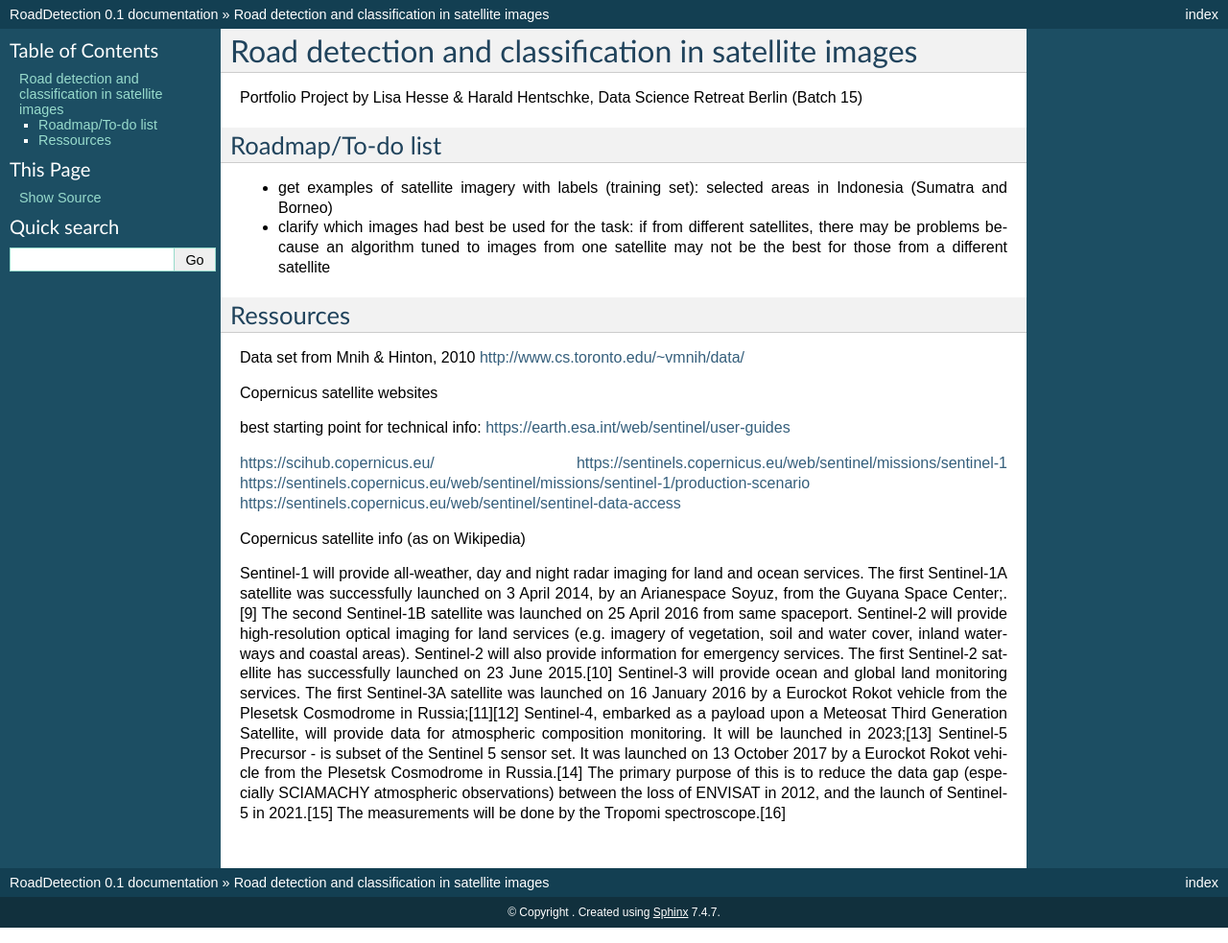
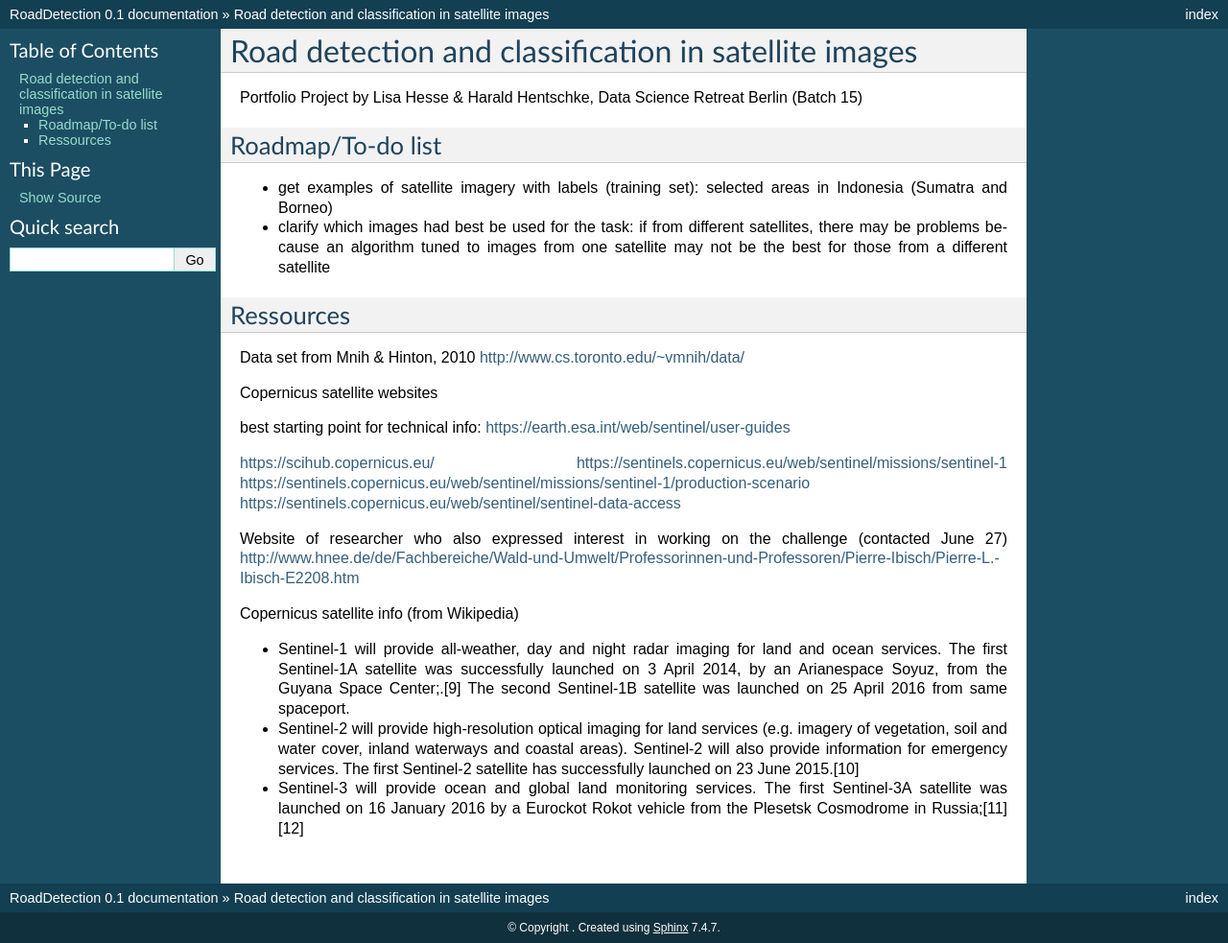
Before and after one commit to BerlinRDT/roaddetection, a Sphinx documentation site: the page built from docs/Roadmap.rst, in a window 1280 px wide. Shown: the whole page at 96% size. Built offline with Sphinx 7.4.7, drawn with Linux system fonts in a browser that asks for light colours.

Commit message:
updating roadmap

```diff
--- a/docs/Roadmap.rst
+++ b/docs/Roadmap.rst
@@ -24,10 +24,11 @@ https://sentinels.copernicus.eu/web/sentinel/missions/sentinel-1
 https://sentinels.copernicus.eu/web/sentinel/missions/sentinel-1/production-scenario
 https://sentinels.copernicus.eu/web/sentinel/sentinel-data-access
 
-Copernicus satellite info (as on Wikipedia)
+Website of researcher who also expressed interest in working on the challenge (contacted June 27)
+http://www.hnee.de/de/Fachbereiche/Wald-und-Umwelt/Professorinnen-und-Professoren/Pierre-Ibisch/Pierre-L.-Ibisch-E2208.htm
 
-Sentinel-1 will provide all-weather, day and night radar imaging for land and ocean services. The first Sentinel-1A satellite was successfully launched on 3 April 2014, by an Arianespace Soyuz, from the Guyana Space Center;.[9] The second Sentinel-1B satellite was launched on 25 April 2016 from same spaceport.
-Sentinel-2 will provide high-resolution optical imaging for land services (e.g. imagery of vegetation, soil and water cover, inland waterways and coastal areas). Sentinel-2 will also provide information for emergency services. The first Sentinel-2 satellite has successfully launched on 23 June 2015.[10]
-Sentinel-3 will provide ocean and global land monitoring services. The first Sentinel-3A satellite was launched on 16 January 2016 by a Eurockot Rokot vehicle from the Plesetsk Cosmodrome in Russia;[11][12]
-Sentinel-4, embarked as a payload upon a Meteosat Third Generation Satellite, will provide data for atmospheric composition monitoring. It will be launched in 2023;[13]
-Sentinel-5 Precursor - is subset of the Sentinel 5 sensor set. It was launched on 13 October 2017 by a Eurockot Rokot vehicle from the Plesetsk Cosmodrome in Russia.[14] The primary purpose of this is to reduce the data gap (especially SCIAMACHY atmospheric observations) between the loss of ENVISAT in 2012, and the launch of Sentinel-5 in 2021.[15] The measurements will be done by the Tropomi spectroscope.[16]
+Copernicus satellite info (from Wikipedia)
+
+* Sentinel-1 will provide all-weather, day and night radar imaging for land and ocean services. The first Sentinel-1A satellite was successfully launched on 3 April 2014, by an Arianespace Soyuz, from the Guyana Space Center;.[9] The second Sentinel-1B satellite was launched on 25 April 2016 from same spaceport.
+* Sentinel-2 will provide high-resolution optical imaging for land services (e.g. imagery of vegetation, soil and water cover, inland waterways and coastal areas). Sentinel-2 will also provide information for emergency services. The first Sentinel-2 satellite has successfully launched on 23 June 2015.[10]
+* Sentinel-3 will provide ocean and global land monitoring services. The first Sentinel-3A satellite was launched on 16 January 2016 by a Eurockot Rokot vehicle from the Plesetsk Cosmodrome in Russia;[11][12]
```
Also changed, not shown: 1 other file.
